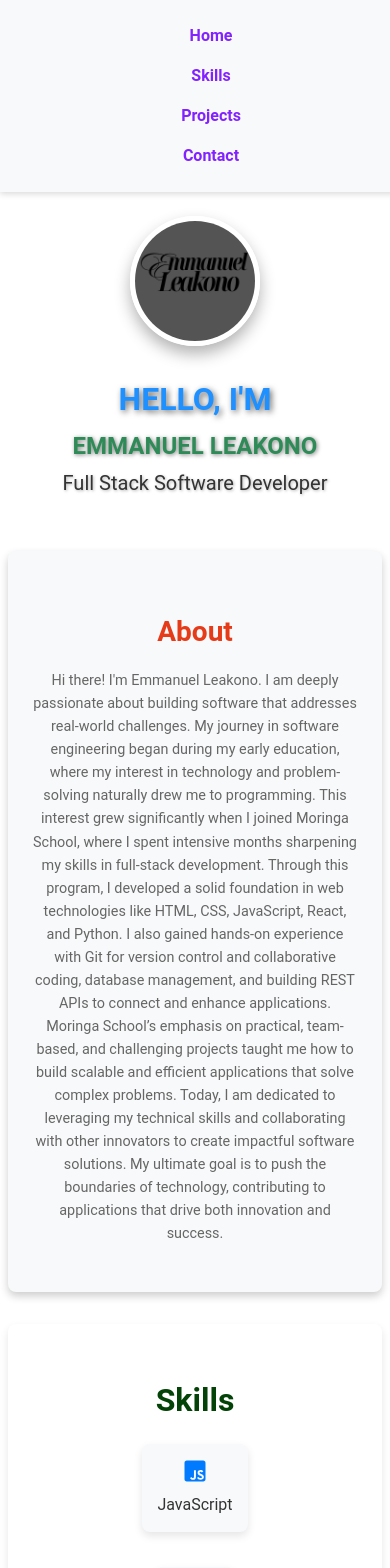
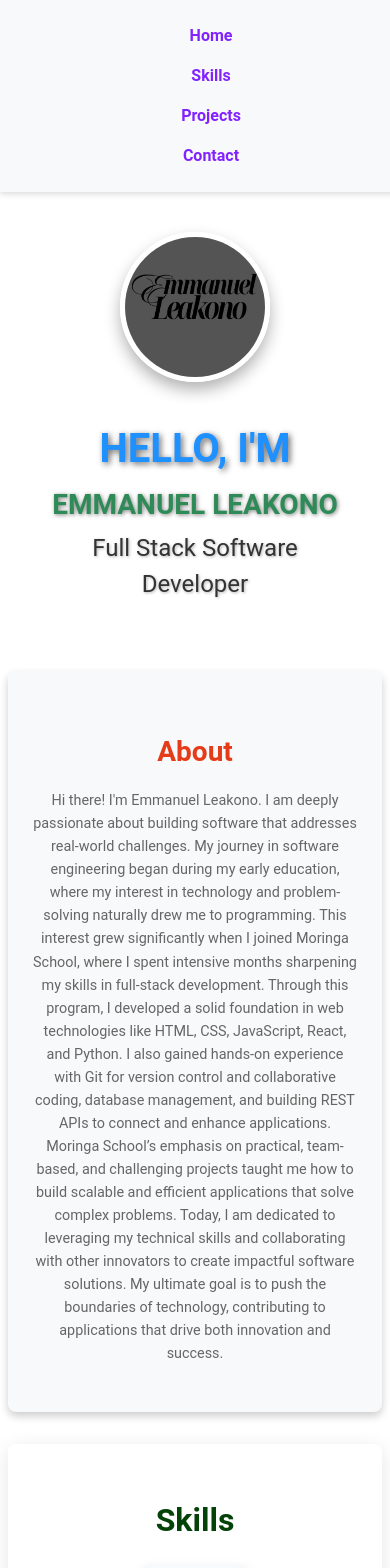
Before and after one commit to LEAKONO/Portfolio, a React (Create React App) app: page / in a window 390 px wide. Shown: the top 1568 px of the page. Built offline with nearby package versions, Linux system fonts and the light colour scheme.

Commit message:
responsive design

```diff
--- a/package.json
+++ b/package.json
@@ -15,6 +15,7 @@
     "react-icons": "^5.3.0",
     "react-router-dom": "^6.26.1",
     "react-scripts": "5.0.1",
+    "styled-components": "^6.1.13",
     "web-vitals": "^2.1.4"
   },
   "scripts": {
--- a/src/App.css
+++ b/src/App.css
@@ -8,8 +8,10 @@ html {
 body {
   margin: 0;
   font-family: 'Roboto', sans-serif;
-  /* background: url('https://i.pinimg.com/550x/40/89/56/408956557bb3f2261f0927cf37097a09.jpg') no-repeat center center fixed;  */
+  /* background-image: url('https://encrypted-tbn0.gstatic.com/images?q=tbn:ANd9GcR4f6NfcA_B2ATOX3q7PAyaNYHc1balrG7iuA&s'); */
   background-size: cover; /* Ensures the image covers the entire background */
+  background-position: center; /* Centers the background image */
+  background-repeat: no-repeat; /* Prevents the background from repeating */
   color: #333;
   line-height: 1.5;
 }
@@ -27,20 +29,20 @@ a {
 /* Page Content */
 main {
   flex: 1;
-  padding: 1.5rem;
-  font-size: 0.95rem;
+  padding: 2rem; /* Increased padding for better spacing */
+  font-size: 1rem; /* Base font size for better readability */
 }
 
 /* Remove any unnecessary spacing between sections */
 .welcome-section, .about-section {
-  padding: 2rem 1rem; /* Adjust padding as needed */
+  padding: 2.5rem 1rem; /* Adjust padding for better spacing */
 }
 
 /* Responsive Design */
 @media (max-width: 992px) {
   main {
     padding: 1rem;
-    font-size: 0.9rem;
+    font-size: 0.95rem;
   }
   .App {
     flex-direction: column;
@@ -65,7 +67,7 @@ main {
 
 footer {
   padding: 1rem;
-  background: rgba(0, 31, 63, 0.8); /* Adjust background color for better visibility */
+  background: rgba(0, 31, 63, 0.9); /* Darkened background for better visibility */
   color: #ffffff;
   text-align: center;
 }
@@ -82,7 +84,7 @@ img {
 
 /* Remove the section container and maintain a fluid layout */
 .skills, .projects, .contact {
-  margin-bottom: 20px; /* Adjust spacing between components if needed */
+  margin-bottom: 1.25rem; /* Adjust spacing between components if needed */
 }
 
 /* Welcome Section in Home.css */
@@ -123,7 +125,7 @@ img {
   flex-wrap: wrap;
   justify-content: center;
   gap: 20px;
-  margin-bottom: 40px; /* Adjust if needed */
+  margin-bottom: 2.5rem; /* Adjust if needed */
 }
 
 .project-card {
@@ -172,3 +174,25 @@ img {
 body:hover {
   animation: dance 0.5s ease forwards;
 }
+
+/* Navigation Accessibility */
+.navbar ul {
+  list-style-type: none;
+  padding: 0;
+  margin: 0;
+}
+
+.navbar li {
+  margin: 0.5rem 0;
+}
+
+.navbar a {
+  color: #333;
+  padding: 0.5rem 1rem; /* Increased padding for better clickability */
+  border-radius: 4px; /* Rounded corners for better touch targets */
+  transition: background-color 0.3s;
+}
+
+.navbar a:hover {
+  background-color: rgba(0, 31, 63, 0.2); /* Hover effect for better visibility */
+}
--- a/src/components/Home.css
+++ b/src/components/Home.css
@@ -5,14 +5,14 @@
     display: flex;
     justify-content: center;
     align-items: center;
-    padding: 2rem;
+    padding: 3rem; /* Increased padding for better spacing */
     color: #fff;
 }
 
 .home .welcome-content {
     display: flex;
     align-items: center;
-    gap: 1.5rem;
+    gap: 2rem; /* Increased gap for better spacing */
     max-width: 800px;
     margin: 0 auto;
 }
@@ -25,8 +25,8 @@
 
 /* Profile Picture */
 .home .profile-pic {
-    width: 150px;
-    height: 150px;
+    width: 160px; /* Slightly larger for better visibility */
+    height: 160px; /* Slightly larger for better visibility */
     border-radius: 50%;
     object-fit: cover;
     border: 5px solid #fff;
@@ -41,14 +41,14 @@
 }
 
 .home .text-content h1 {
-    font-size: 2.5rem;
+    font-size: 3rem; /* Increased for better visibility */
     font-weight: 700;
     color: #1e90ff;
     text-shadow: 2px 2px 6px rgba(0, 0, 0, 0.6);
 }
 
 .home .text-content h2 {
-    font-size: 1.75rem;
+    font-size: 2rem; /* Increased for better visibility */
     font-weight: 600;
     color: #2e8b57;
     text-shadow: 1px 1px 4px rgba(0, 0, 0, 0.5);
@@ -87,7 +87,7 @@
 /* Responsive Adjustments */
 @media (max-width: 768px) {
     .home .welcome-section {
-        padding: 1rem;
+        padding: 2rem; /* Reduced padding for smaller screens */
     }
 
     .home .welcome-content {
@@ -97,20 +97,20 @@
     }
 
     .home .profile-pic {
-        width: 120px;
-        height: 120px;
+        width: 140px; /* Adjusted for better visibility */
+        height: 140px; /* Adjusted for better visibility */
     }
 
     .home .text-content h1 {
-        font-size: 2rem;
+        font-size: 2.5rem; /* Reduced for smaller screens */
     }
 
     .home .text-content h2 {
-        font-size: 1.5rem;
+        font-size: 1.75rem; /* Reduced for smaller screens */
     }
 
     .home .text-content h3 {
-        font-size: 1.25rem;
+        font-size: 1.5rem; /* Reduced for smaller screens */
     }
 
     .home .about-section {
@@ -118,10 +118,10 @@
     }
 
     .home .about-section h3 {
-        font-size: 1.75rem;
+        font-size: 1.75rem; /* Adjusted for better visibility */
     }
 
     .home .about-section p {
-        font-size: 0.9rem;
+        font-size: 0.9rem; /* Reduced for smaller screens */
     }
 }
--- a/src/components/Projects.css
+++ b/src/components/Projects.css
@@ -33,6 +33,12 @@
     max-width: 300px;
     text-align: left;
     flex: 1 1 300px; /* Allow the card to grow and shrink */
+    transition: transform 0.2s ease; /* Add transition for the transform property */
+}
+
+/* Add hover effect to project card */
+.project-card:hover {
+    transform: translateY(-5px); /* Move card up slightly on hover */
 }
 
 /* Project image styling */
--- a/src/components/Skills.css
+++ b/src/components/Skills.css
@@ -4,7 +4,7 @@
     padding: 50px 20px; /* Increased padding for more space */
     background-color: #fff; /* White background for the section */
     border-radius: 8px; /* Rounded corners for a box-like appearance */
-    box-shadow: 0 4px 8px rgba(0, 0, 0, 0.1); /* Slight shadow for separation */
+    box-shadow: 0 4px 20px rgba(0, 0, 0, 0.1); /* Slight shadow for separation */
     max-width: 800px; /* Max width to keep content centered */
     margin: 0 auto; /* Centering the section */
     text-align: center; /* Center text within the section */
@@ -36,13 +36,20 @@
     background-color: #f8f9fa; /* Light grey background for skill items */
     padding: 15px;
     border-radius: 8px;
-    box-shadow: 0 4px 8px rgba(0, 0, 0, 0.1); /* Slight shadow for skill items */
+    box-shadow: 0 8px 15px rgba(0, 0, 0, 0.15); /* Enhanced shadow for skill items */
     max-width: 200px; /* Max width for each skill item */
+    transition: transform 0.2s ease, box-shadow 0.2s ease; /* Smooth transitions */
+}
+
+/* Skill item hover effect */
+.skills li:hover {
+    transform: translateY(-3px); /* Slight lift on hover */
+    box-shadow: 0 12px 20px rgba(0, 0, 0, 0.2); /* Darker shadow on hover */
 }
 
 /* Icon styling */
 .icon {
-    font-size: 2rem; /* Adjust icon size */
+    font-size: 3rem; /* Increased icon size for better visibility */
     color: #007bff; /* Default color for icons */
     margin-bottom: 10px;
     transition: color 0.3s ease; /* Smooth color transition */
@@ -68,6 +75,6 @@
     }
 
     .icon {
-        font-size: 1.5rem; /* Smaller icon size for better visibility on small screens */
+        font-size: 2.5rem; /* Smaller icon size for better visibility on small screens */
     }
 }
```
Also changed, not shown: 1 other file (tests, documents, lock files or other folders).
